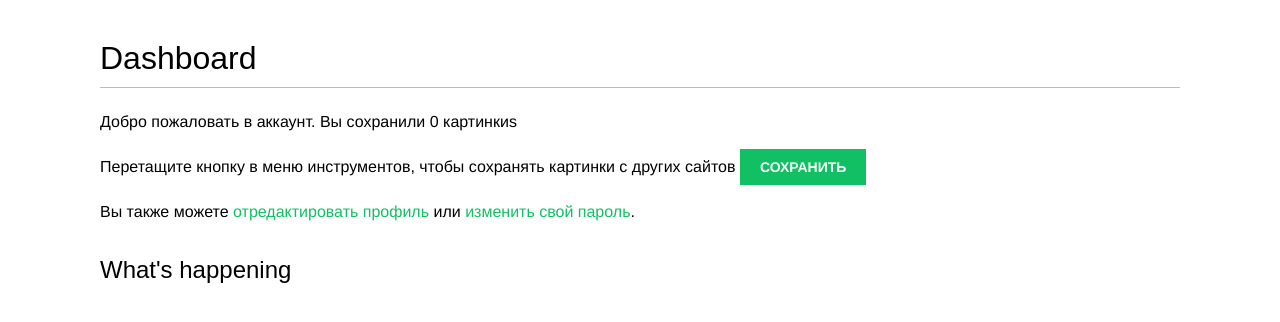
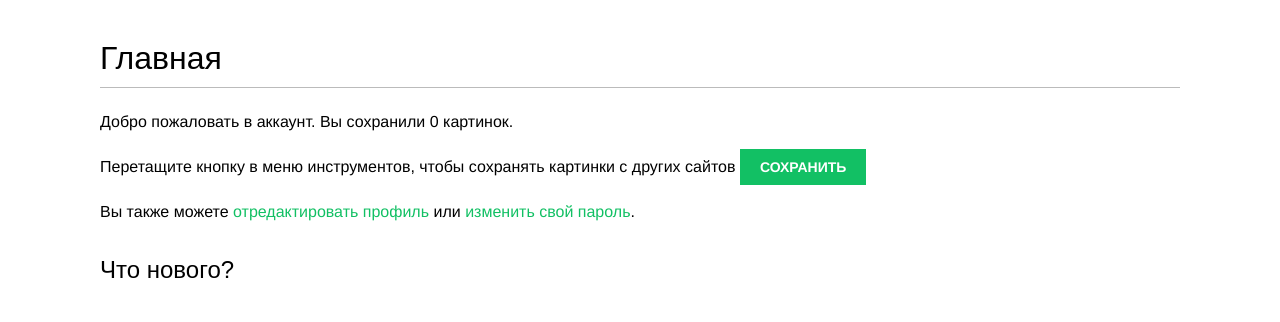
Before and after one commit to oxid322/bookmarks, a Django app: page /account/ in a window 1280 px wide. Shown: the part 48-370 px from the top of the page. Run offline with Django 4.2, Linux system fonts and the light colour scheme; a user stored in the database is signed in; data comes from the database, SQL or seed files in the repository; data that the repository does not hold is empty; some libraries are stand-ins or nearby versions; some web fonts are replaced.

Commit message:
fixing bugs

```diff
--- a/account/templates/account/dashboard.html
+++ b/account/templates/account/dashboard.html
@@ -1,12 +1,12 @@
 {% extends "base.html" %}
 
-{% block title %}Dashboard{% endblock %}
+{% block title %}Главная{% endblock %}
 
 {% block content %}
-    <h1>Dashboard</h1>
+    <h1>Главная</h1>
     {% with total_images_created=request.user.images_created.count %}
     <p>
-        Добро пожаловать в аккаунт. Вы сохранили {{ total_images_created }} картинки{{ total_images_created|pluralize }}
+        Добро пожаловать в аккаунт. Вы сохранили {{ total_images_created }} {{ images_pluralize }}.
     </p>
     {% endwith %}
     <p>
@@ -17,7 +17,7 @@
         Вы также можете <a href="{% url "edit" %}">отредактировать профиль</a>
         или <a href="{% url "password_change" %}">изменить свой пароль</a>.
     </p>
-    <h2>What's happening</h2>
+    <h2>Что нового?</h2>
     <div id="action_list">
         {% for action in actions %}
             {% include "actions/action/detail.html" %}
--- a/account/templates/account/template/register.html
+++ b/account/templates/account/template/register.html
@@ -3,8 +3,8 @@
 {% block title %}Регистрация{% endblock %}
 
 {% block content %}
-    <h1>Create an account</h1>
-    <p>Please, sign up using the following form:</p>
+    <h1>Создание аккаунта</h1>
+    <p>Зарегистрируйтесь, используя форму ниже:</p>
     <form method="post">
         {{ user_form.as_p }}
         {% csrf_token %}
--- a/account/templates/base.html
+++ b/account/templates/base.html
@@ -5,6 +5,7 @@
     <title>{% block title %}{% endblock %}</title>
     <link href="{% static "css/base.css" %}" rel="stylesheet">
     <link rel="icon" type="image/x-icon" href={% static "favicon.ico" %}>
+
 </head>
 <body>
     <div id="header">
--- /dev/null
+++ b/account/utils.py
@@ -0,0 +1,10 @@
+
+
+def pluralize_str(total_images):
+    if ((total_images % 10) in [0, 5, 6, 7, 8, 9]) or ((total_images % 100) in [11, 12, 13, 14]):
+        return 'картинок'
+    elif total_images % 10 == 1:
+        return 'картинку'
+    elif total_images in [2,3,4]:
+        return 'картинки'
+    return 'картинок'
--- a/account/views.py
+++ b/account/views.py
@@ -12,7 +12,7 @@ from django.views.decorators.http import require_POST
 from .models import Contact
 from actions.utils import create_action
 from actions.models import Action
-
+from .utils import pluralize_str
 
 def user_login(request):
     if request.method == 'POST':
@@ -52,7 +52,7 @@ def register(request):
 
             # Создать профиль пользователя
             Profile.objects.create(user=new_user)
-            create_action(new_user, 'has created an account')
+            create_action(new_user, 'создал(а) аккаунт')
             return render(request,
                           'account/template/register_done.html',
                           {'new_user': new_user})
@@ -65,18 +65,23 @@ def register(request):
 
 @login_required
 def dashboard(request):
-    #по умолчанию показать все действия
+    # по умолчанию показать все действия
     actions = Action.objects.exclude(user=request.user)
     following_ids = request.user.following.values_list('id',
                                                        flat=True)
     if following_ids:
-        #Еесли пользователь подписан на других то извлечь только их действия
+        # Еесли пользователь подписан на других то извлечь только их действия
         actions = actions.filter(user_id__in=following_ids)
     actions = actions.select_related('user', 'user__profile')[:10].prefetch_related('target')[:10]
+
+    total_images = request.user.images_created.count()
+    images_pluralize = pluralize_str(total_images)
+
     return render(request,
                   'account/dashboard.html',
                   {'section': 'dashboard',
-                   'actions': actions})
+                   'actions': actions,
+                   'images_pluralize': images_pluralize})
 
 
 @login_required
@@ -137,7 +142,7 @@ def user_follow(request):
                 Contact.objects.get_or_create(
                     user_from=request.user,
                     user_to=user)
-                create_action(request.user, 'is following', user)
+                create_action(request.user, 'подписался(ась)', user)
             else:
                 Contact.objects.filter(user_from=request.user,
                                        user_to=user).delete()
--- a/images/static/js/bookmarklet.js
+++ b/images/static/js/bookmarklet.js
@@ -1,4 +1,4 @@
-const siteUrl = '//127.0.0.1:8000/';
+const siteUrl = '//mysite.com:8000/';
 const styleUrl = siteUrl + 'static/css/bookmarklet.css';
 const minWidth = 250;
 const minHeight = 250;
--- a/images/templates/bookmarklet_launcher.js
+++ b/images/templates/bookmarklet_launcher.js
@@ -1,7 +1,7 @@
 (function(){
   if(!window.bookmarklet) {
     bookmarklet_js = document.body.appendChild(document.createElement('script'));
-    bookmarklet_js.src = '//127.0.0.1:8000/static/js/bookmarklet.js?r='+Math.floor(Math.random()*9999999999999999);
+    bookmarklet_js.src = '//mysite.com:8000/static/js/bookmarklet.js?r='+Math.floor(Math.random()*9999999999999999);
     window.bookmarklet = true;
 
   }
--- a/images/views.py
+++ b/images/views.py
@@ -31,7 +31,7 @@ def image_create(request):
             new_image = form.save(commit=False)
             new_image.user = request.user
             new_image.save()
-            create_action(request.user, 'bookmarked image', new_image)
+            create_action(request.user, 'сохранил(а)', new_image)
             messages.success(request, 'Изображение успешно добавлено')
             # перенаправить к представлению детальной
             # информации о только что созданном элементе
@@ -69,7 +69,7 @@ def image_like(request):
             image = Image.objects.get(id=image_id)
             if action == 'like':
                 image.users_like.add(request.user)
-                create_action(request.user, 'likes', image)
+                create_action(request.user, 'лайкнул(а)', image)
             else:
                 image.users_like.remove(request.user)
             return JsonResponse({'status': 'ok'})
```
